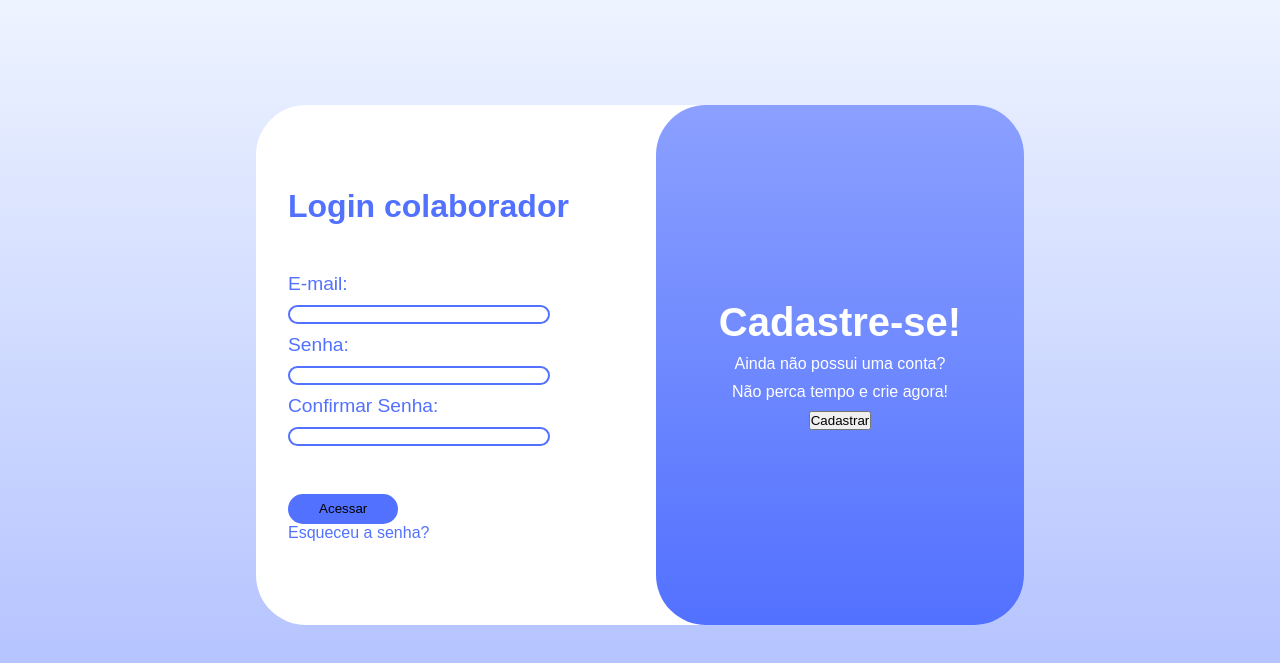
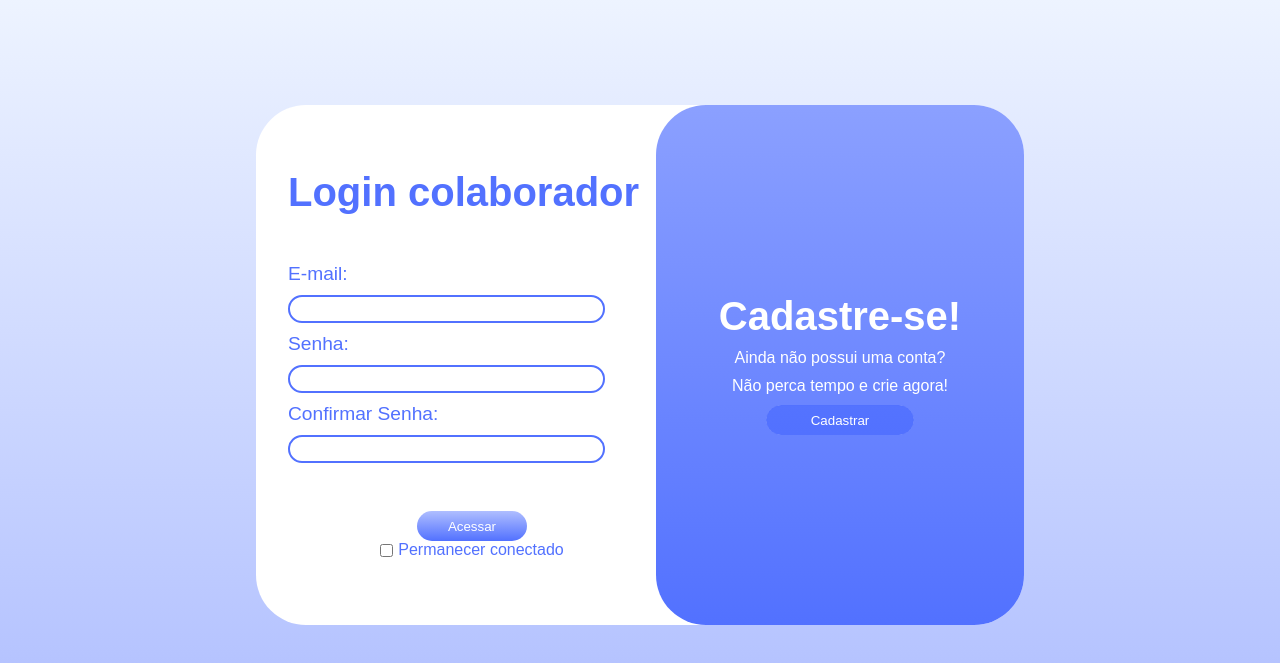
Before and after one commit to InnovaAir/aplicacao-web, a website: page public/login.html in a window 1280 px wide. Shown: the part 63-726 px from the top of the page. Drawn offline with Linux system fonts and the light colour scheme.

Commit message:
visual da página de login finalizada

```diff
--- a/public/login.html
+++ b/public/login.html
@@ -26,7 +26,7 @@
         <div class="container">
             <div class="form-login">
                 <div class="fields">
-                    <h1>Login colaborador</h1>
+                    <h1 class="titulo">Login colaborador</h1>
                     <div class="inputs">
                         <label for="ipt_email">E-mail:</label>
                         <input id="ipt_email" type="text">
@@ -38,7 +38,10 @@
                     </div>
                     <div class="buttons">
                         <button>Acessar</button>
-                        <p>Esqueceu a senha?</p>
+                        <div class="permanecer-conectado">
+                            <input type="checkbox">
+                            <p>Permanecer conectado</p>
+                        </div>
                     </div>
                 </div>
                 <div class="signup">
--- a/public/styles/login.css
+++ b/public/styles/login.css
@@ -34,6 +34,11 @@
     color: #5271FF;
 }
 
+.titulo {
+    flex-grow: 1;
+    font-size: 2.5rem;
+}
+
 .fields .inputs {
     display: flex;
     flex-direction: column;
@@ -41,7 +46,8 @@
 }
 
 .inputs input {
-    width: 70%;
+    width: 85%;
+    height: 1.5rem;
     border-radius: 50px;
     border: 2px solid #5271FF;
 }
@@ -72,10 +78,41 @@
     color: white;
 }
 
+.signup button {
+    color: white;
+    width: 40%;
+    height: 30px;
+    border-radius: 20px;
+    border: 1px solid #5271FF;
+    background-image: linear-gradient(#5473ff, #5271FF);
+    cursor: pointer;
+}
+
+.buttons {
+    flex-grow: 1;
+    display: flex;
+    flex-direction: column;
+    align-items: center;
+}
+
 .buttons button {
+    color: white;
     width: 30%;
     height: 30px;
     border-radius: 20px;
     border: none;
-    background-color: #5271FF;
+    background-image: linear-gradient(#AFBEFF, #5271FF);
+    cursor: pointer;
 }
+
+.permanecer-conectado {
+    display: flex;
+    align-items: center;
+    justify-content: center;
+    gap: 5px;
+
+}
+
+.permaencer-conectado input {
+    cursor: pointer;
+}
```
